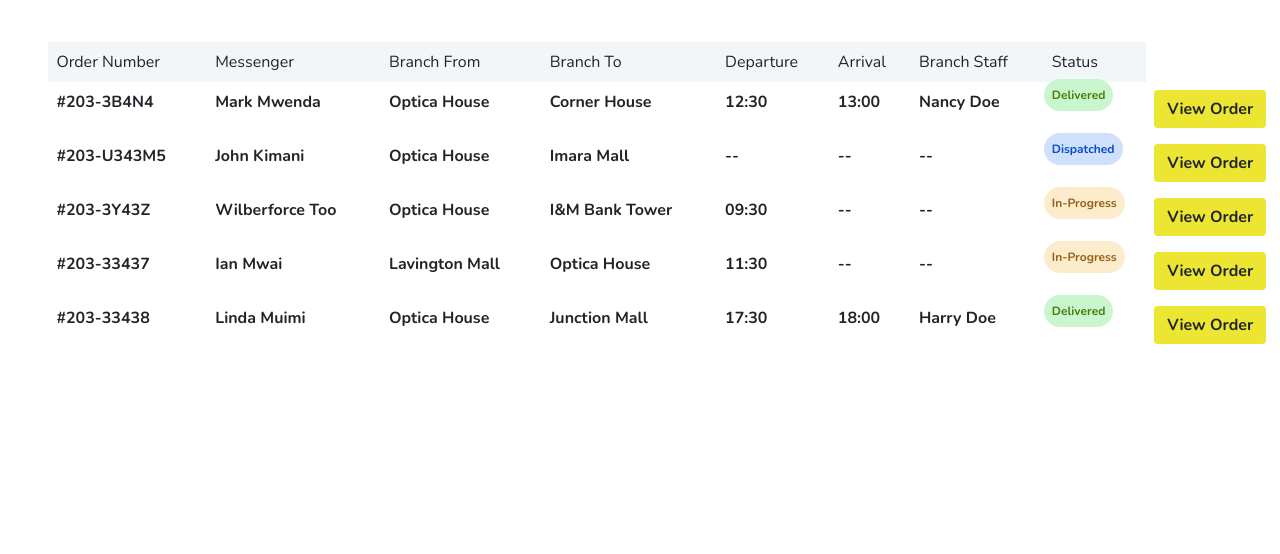
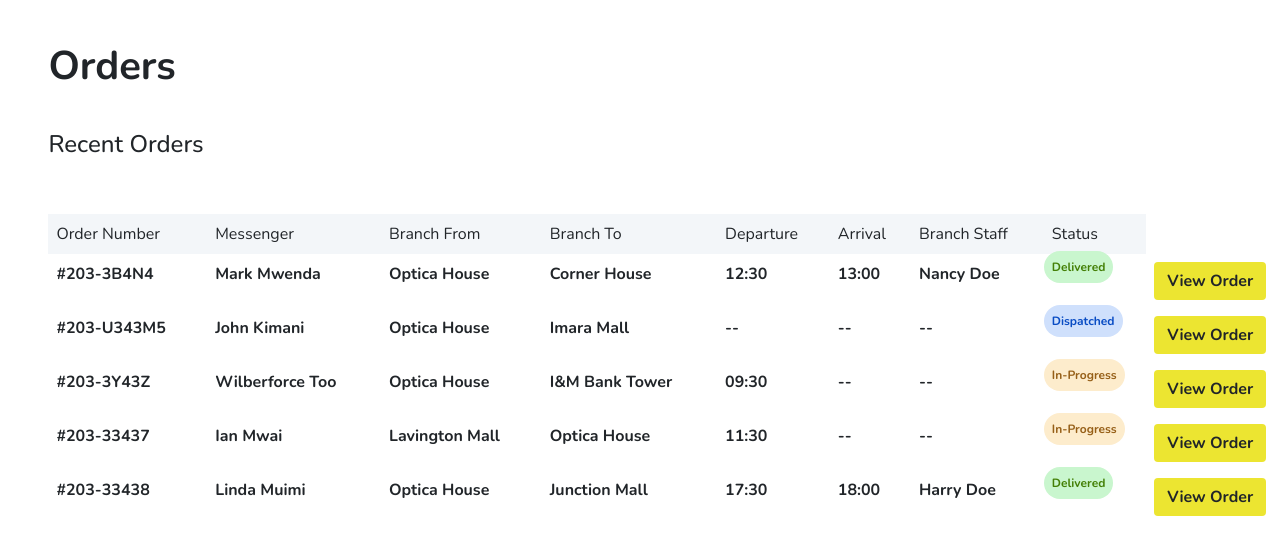
Before and after one commit to Optica-Brains/optica-frontend, an Angular app: page / in a window 1280 px wide. Shown: the top 554 px of the page. Built offline with nearby package versions, Linux system fonts and the light colour scheme.

Commit message:
added Order title and recent order sub-title + styled

```diff
--- a/src/app/orders-table/orders-table.component.css
+++ b/src/app/orders-table/orders-table.component.css
@@ -29,3 +29,12 @@ thead.schema-names {
     background-color: #F3F6F9;
     /* border-radius: 30px !important; */
 }
+
+p.orders-title {
+  font-weight: 600;
+}
+
+p.recent-orders {
+  font-weight: 500;
+  margin-top: 5vh;
+}
--- a/src/app/orders-table/orders-table.component.html
+++ b/src/app/orders-table/orders-table.component.html
@@ -1,3 +1,8 @@
+<div class="container-fluid titles-headings">
+    <p class="h1 orders-title">Orders</p>
+    <p class="h4 recent-orders">Recent Orders</p>
+</div>
+
 <div class="container-fluid table-responsive">
     <table class="table  table-borderless">
         <thead class="schema-names">
```
